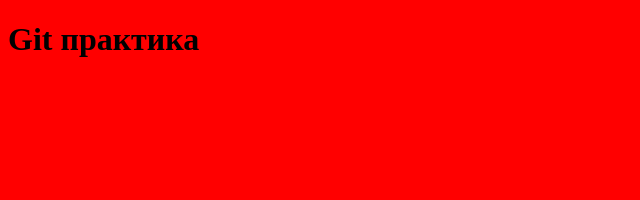
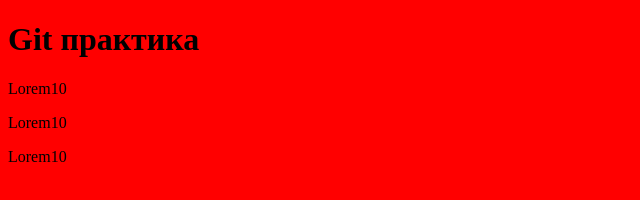
Before and after one commit to tnexxtyy/my-first-project, a website: page index.html in a window 1280 px wide. Shown: the whole page, without its empty margins (0-640 px from the left). Drawn offline with Linux system fonts and the light colour scheme.

Commit message:
Add section with x3 paragraphs to main page

```diff
--- a/index.html
+++ b/index.html
@@ -12,5 +12,10 @@
 </head>
 <body>
 <h1>Git практика</h1>
+<section>
+    <p>Lorem10</p>
+    <p>Lorem10</p>
+    <p>Lorem10</p>
+</section>
 </body>
 </html>
```
